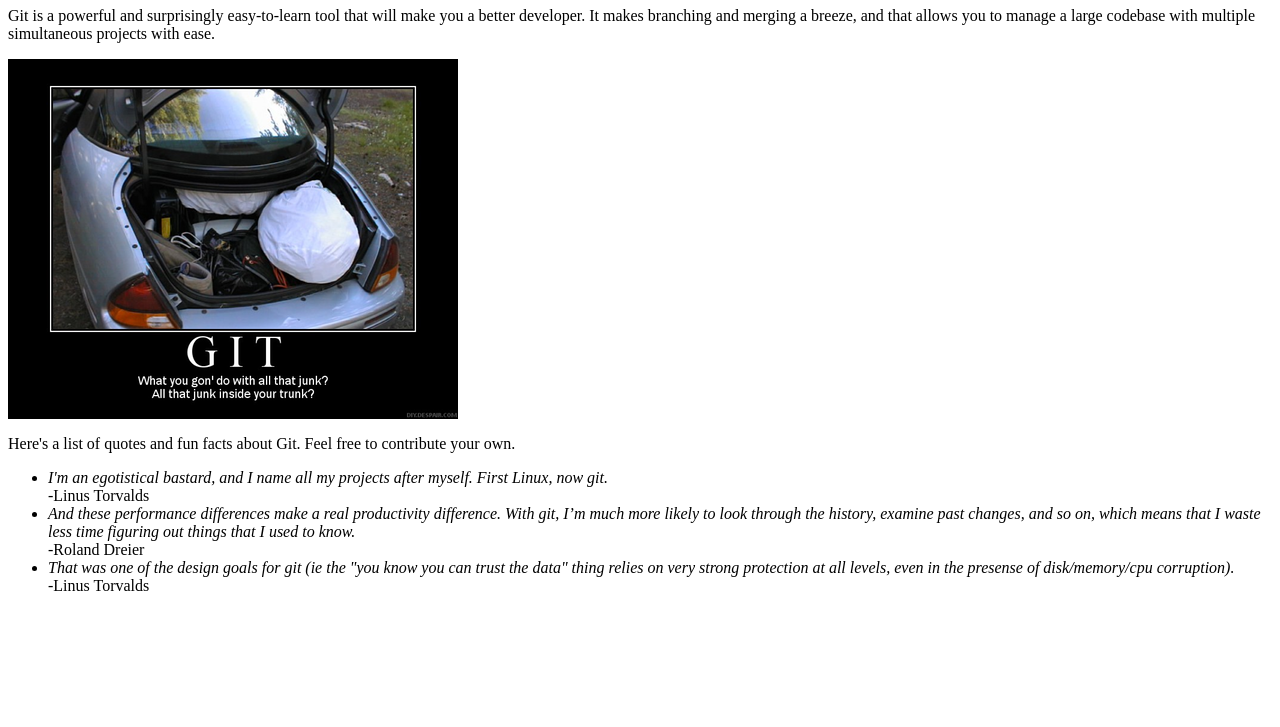
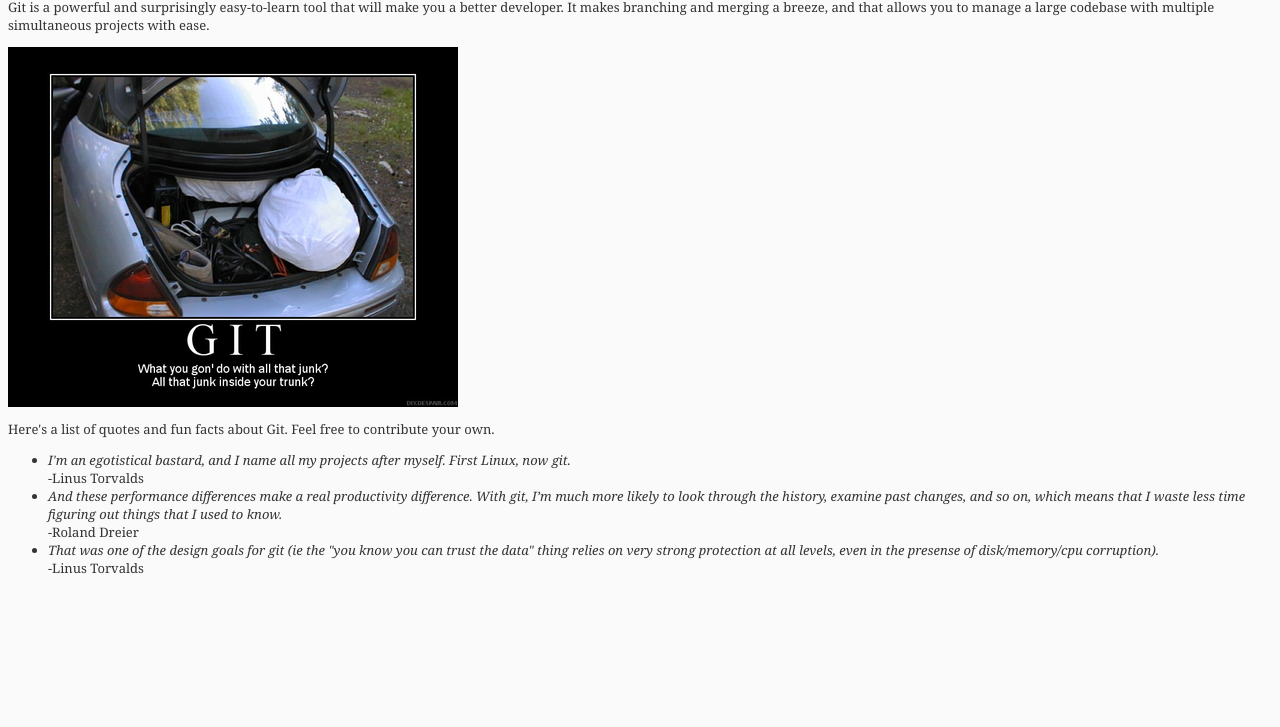
Before and after one commit to DDCJoel/Code-Camp-Demo-Repo, a plain HTML site: page index.html in a window 1280 px wide. Shown: the part 73-800 px from the top of the page. Drawn offline with Linux system fonts and the light colour scheme.

Commit message:
Add css for index

```diff
--- a/index.html
+++ b/index.html
@@ -8,6 +8,7 @@
 	<meta name="generator" content="TextMate http://macromates.com/">
 	<meta name="author" content="ddcjoela">
 	<!-- Date: 2010-09-11 -->
+	<link href="main.css" rel="stylesheet" />
 </head>
 <body>
 	<h1>VT Code Camp Git Demo Site</h1>
--- /dev/null
+++ b/main.css
@@ -0,0 +1,6 @@
+body {
+	font-family: Georgia;
+	color: #333;
+	background-color: #FAFAFA;
+	font-size:13px;
+}
```
